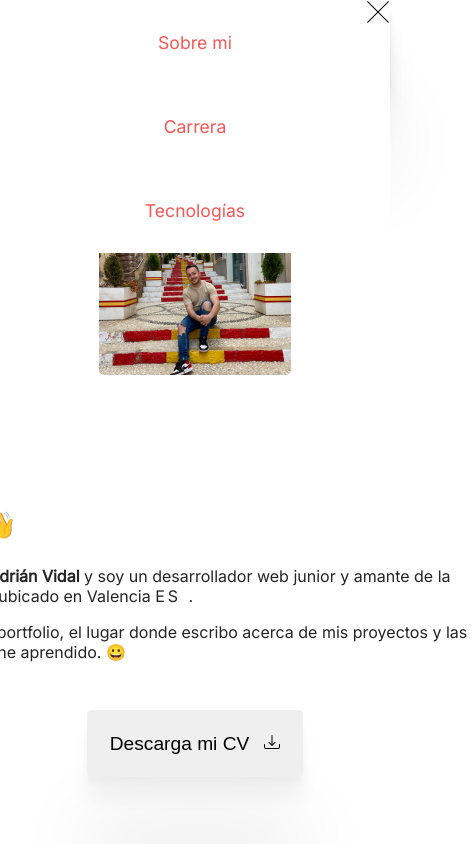
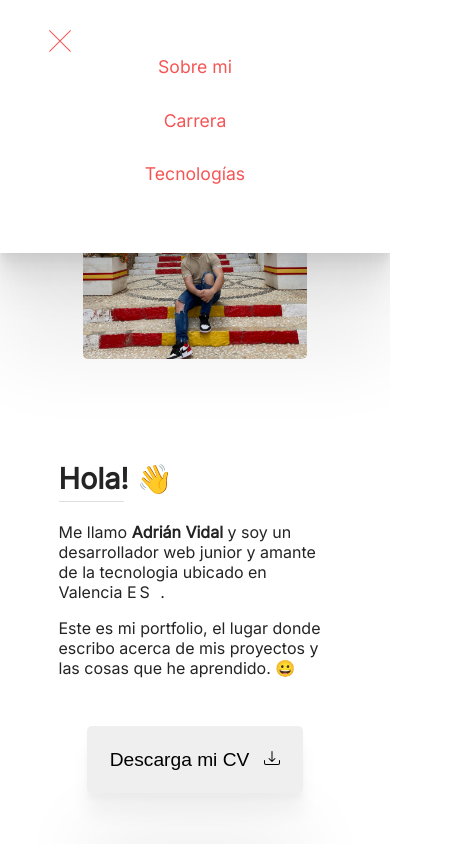
Before and after one commit to Adry2612/Portfolio, a Vue app: page / in a window 390 px wide. Both pictures are taken after a click on the element 61 px from the left and 42 px from the top of the page. Shown: the top 844 px of the page, 475 px wide, since content can reach past the window. Built offline with nearby package versions, Linux system fonts and the light colour scheme; no server answers.

Commit message:
Diseño responsive de la página principal

```diff
--- a/src/App.vue
+++ b/src/App.vue
@@ -33,6 +33,7 @@ body{
   overflow-x: hidden;
 }
 
+
 body::-webkit-scrollbar {
     -webkit-appearance: none;
 }
--- a/src/components/contentComponent.vue
+++ b/src/components/contentComponent.vue
@@ -58,6 +58,7 @@
   height: 25rem;
   object-fit: cover;
   border-radius: 5px;
+  margin-left: 2rem;
 }
 
 .content .description {
@@ -65,9 +66,11 @@
   text-align: left;
   text-justify: left;
   font-size: 1.6rem;
+  text-size-adjust: auto;
   display: flex;
   flex-direction: column;
   color: #242424;
+  margin: 0 2rem 0 2rem;
 }
 
 .content .description #sayhi {
@@ -119,24 +122,59 @@
   margin-left: 0.6rem;
 }
 
+@media screen and (max-width: 1050px){
+  .content img{
+    width: 22rem;
+    height: 22rem;
+    margin-left: 2rem;
+  }
+}
+
+@media screen and (max-width: 1050px) and (max-height: 700px){
+  .content img{
+    width: 14rem;
+    height: 14rem;
+    margin-left: 2rem;
+  }
+
+  .content .description #sayhi {
+    font-size: 1.6rem;
+  }
+
+  .content .description .decoration {
+    width: 65px;
+  }
+
+  .content .description {
+    font-size: 1.2rem;
+  }
+
+  .content .description button {
+    font-size: 1rem;
+    padding: 1.2rem;
+    margin-top: 1rem;
+  }
+}
+
 @media screen and (max-width: 800px){
   .content{
     flex-direction: column;
   }
 
   .content img{
-  width: 18rem;
-  height: 18rem;
-  margin: 4rem 0 2rem 0;
+    width: 16rem;
+    height: 16rem;
+    margin: 18rem 0 2rem 0;
   }
 
   .content .description{
-  font-size: 1.4rem;
-  text-size-adjust: auto;
+    font-size: 1.6rem;
+    width: 70vw;
+    margin: 2rem;
   }
 
   .content .description #sayhi{
-  font-size: 1.6rem;
+    font-size: 1.8rem;
   }
 
   .content .description .decoration{
@@ -144,11 +182,24 @@
   }
 }
 
+@media screen and (max-width: 800px) and (max-height: 700px){
+  .content{
+      flex-direction: row;
+  }
+
+  .content img{
+    width: 16rem;
+    height: 16rem;
+    margin-left: 10rem;
+  }
+
+}
+
 @media screen and (max-width: 600px){
   .content img{
-    width: 12rem;
-    height: 12rem;
-    margin: 2rem 0 0 0;
+    width: 14rem;
+    height: 14rem;
+    margin-top: 2rem;
   }
 
   .content .description{
@@ -156,4 +207,12 @@
   text-size-adjust: auto;
   }
 }
+
+@media screen and (max-height: 700){
+  .content img{
+      width: 14rem;
+      height: 14rem;
+      margin-top: 2rem;
+    }
+}
 </style>
--- a/src/components/footerComponent.vue
+++ b/src/components/footerComponent.vue
@@ -58,4 +58,27 @@ footer .social a img{
   }
 
 }
+
+@media screen and (max-width: 500px) {
+  footer{
+    flex-direction: column;
+    justify-content: center;
+    align-items: center;
+  }
+
+  footer span{
+      margin-left: 2.5rem;
+  }
+
+  footer .social{
+    justify-content: center;
+    margin-top: 0.6rem;
+  }
+  footer .social a img{
+    justify-content: center;
+    margin-top: 0.6rem;
+    width: 50px;
+  }
+
+}
 </style>
--- a/src/components/headerComponent.vue
+++ b/src/components/headerComponent.vue
@@ -17,10 +17,10 @@
       <a href=""> Sobre mi </a>
       <a href=""> Carrera </a>
       <a href=""> Tecnologías </a>
-      <div class="close active">
+      <div class="close" @click="closeMenu()">
         <svg
-          width="24"
-          height="24"
+          width="50"
+          height="50"
           xmlns="http://www.w3.org/2000/svg"
           fill-rule="evenodd"
           clip-rule="evenodd"
@@ -39,11 +39,24 @@ export default {
   methods: {
     showMenu() {
       let menu = document.querySelector(".links");
+      let close = document.querySelector(".close")
 
       if (menu.classList.contains("active")) {
         menu.classList.remove("active");
       } else {
         menu.classList.add("active");
+        close.classList.add("active");
+      }
+    },
+    closeMenu() {
+      let menu = document.querySelector(".links");
+      let close = document.querySelector(".close")
+
+      if (close.classList.contains("active")) {
+        close.classList.remove("active");
+        menu.classList.remove("active");
+      } else {
+        close.classList.remove("active");
       }
     }
   }
@@ -99,6 +112,12 @@ export default {
   display: none;
 }
 
+@media screen and (max-width: 1050px) and (max-height: 700px){
+  .header {
+    height: 15vh;
+  }
+}
+
 @media screen and (max-width: 800px) {
   .header {
     width: 100%;
@@ -108,6 +127,7 @@ export default {
 
   .header .menu{
     display: block;
+    fill: hsl(0, 90%, 65%);
   }
 
   .header .links {
@@ -115,25 +135,47 @@ export default {
     width: 100%;
     height: 30%;
     background-color: #fff;
-    transition: all 1s ease;
+    transition: transform 5s;
     transform: translateY(-100%);
     z-index: 1;
   }
 
+  .header .links a{
+    width: 50%;
+    margin-bottom: 0.8rem;
+  }
+
   .header .links.active {
     display: flex;
+    justify-content: center;
+    align-items: center;
     flex-direction: column;
     position: absolute;
     top: 0;
     transform: translateY(0%);
+    box-shadow: 0 2.8px 2.2px rgba(0, 0, 0, 0.02),
+    0 6.7px 5.3px rgba(0, 0, 0, 0.028), 0 12.5px 10px rgba(0, 0, 0, 0.035),
+    0 22.3px 17.9px rgba(0, 0, 0, 0.042), 0 41.8px 33.4px rgba(0, 0, 0, 0.05),
+    0 100px 80px rgba(0, 0, 0, 0.07);
   }
 
   .header .close.active {
     display: inline-block;
     position: fixed;
-    top: 0;
-    right: 0;
-    color: hsl(0, 90%, 65%);
+    top: 2.4rem;
+    left: 6.2rem;
+    fill: hsl(0, 90%, 65%);
   }
 }
+
+@media screen and (max-width: 400px){
+  .header .close.active {
+      display: inline-block;
+      position: fixed;
+      top: 1.8rem;
+      left: 3rem;
+      fill: hsl(0, 90%, 65%);
+    }
+}
+
 </style>
--- a/src/components/projectsView.vue
+++ b/src/components/projectsView.vue
@@ -78,4 +78,15 @@ export default {
     margin-right: 25rem;
   }
 }
+
+@media screen and (max-width: 500px){
+  .projectsPage .title {
+    font-size: 1.6rem;
+    margin: 0 10rem 0 0;
+  }
+
+  .projectsPage .decoration {
+    margin-right: 10rem;
+  }
+}
 </style>
```
Lines whose indentation alone changed are shown as unchanged.
